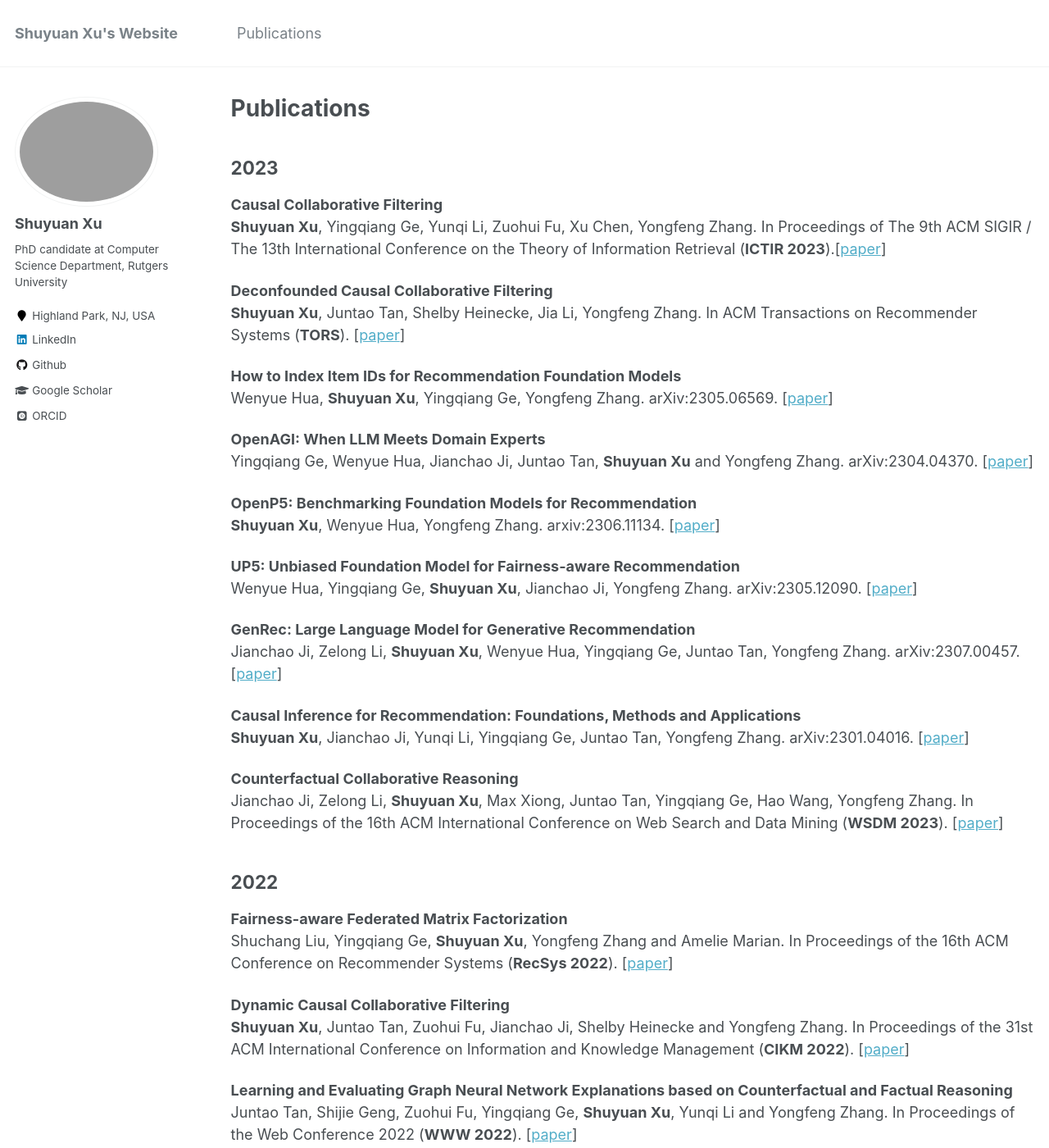
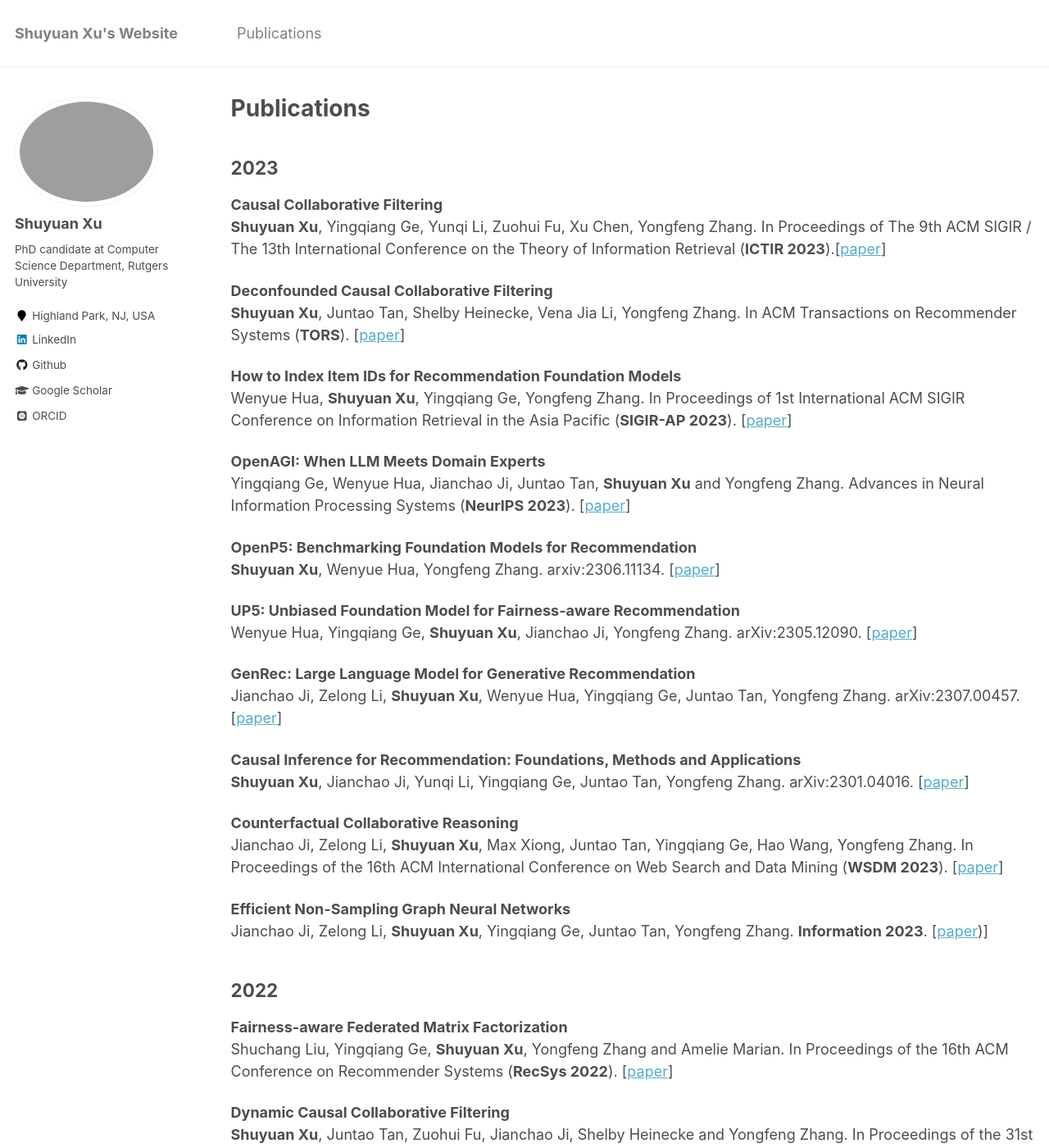
Before and after one commit to shuyuan-x/shuyuan-x.github.io, a Jekyll site: the page built from _pages/publications.md, in a window 1280 px wide and 1400 px high. Shown: the whole window at 82% size. Built offline with Jekyll 4.4.1, drawn with Linux system fonts in a browser that asks for light colours; some web fonts are replaced.

Commit message:
Update publications.md

```diff
--- a/_pages/publications.md
+++ b/_pages/publications.md
@@ -8,16 +8,16 @@ author_profile: true
 2023
 ---
 __Causal Collaborative Filtering__
-__Shuyuan Xu__, Yingqiang Ge, Yunqi Li, Zuohui Fu, Xu Chen, Yongfeng Zhang. In Proceedings of The 9th ACM SIGIR / The 13th International Conference on the Theory of Information Retrieval (__ICTIR 2023__).[[paper]()]
+__Shuyuan Xu__, Yingqiang Ge, Yunqi Li, Zuohui Fu, Xu Chen, Yongfeng Zhang. In Proceedings of The 9th ACM SIGIR / The 13th International Conference on the Theory of Information Retrieval (__ICTIR 2023__).[[paper](https://dl.acm.org/doi/abs/10.1145/3578337.3605122)]
 
 __Deconfounded Causal Collaborative Filtering__
-__Shuyuan Xu__, Juntao Tan, Shelby Heinecke, Jia Li, Yongfeng Zhang. In ACM Transactions on Recommender Systems (__TORS__). [[paper]()]
+__Shuyuan Xu__, Juntao Tan, Shelby Heinecke, Vena Jia Li, Yongfeng Zhang. In ACM Transactions on Recommender Systems (__TORS__). [[paper](https://dl.acm.org/doi/10.1145/3606035)]
 
 __How to Index Item IDs for Recommendation Foundation Models__
-Wenyue Hua, __Shuyuan Xu__, Yingqiang Ge, Yongfeng Zhang. arXiv:2305.06569. [[paper](https://arxiv.org/abs/2305.06569v2)]
+Wenyue Hua, __Shuyuan Xu__, Yingqiang Ge, Yongfeng Zhang. In Proceedings of 1st International ACM SIGIR Conference on Information Retrieval in the Asia Pacific (__SIGIR-AP 2023__). [[paper](https://arxiv.org/abs/2305.06569v2)]
 
 __OpenAGI: When LLM Meets Domain Experts__
-Yingqiang Ge, Wenyue Hua, Jianchao Ji, Juntao Tan, __Shuyuan Xu__ and Yongfeng Zhang. arXiv:2304.04370. [[paper](https://arxiv.org/abs/2304.04370)]
+Yingqiang Ge, Wenyue Hua, Jianchao Ji, Juntao Tan, __Shuyuan Xu__ and Yongfeng Zhang. Advances in Neural Information Processing Systems (__NeurIPS 2023__). [[paper](https://arxiv.org/abs/2304.04370)]
 
 __OpenP5: Benchmarking Foundation Models for Recommendation__
 __Shuyuan Xu__, Wenyue Hua, Yongfeng Zhang. arxiv:2306.11134. [[paper](https://arxiv.org/abs/2306.11134)]
@@ -34,6 +34,8 @@ __Shuyuan Xu__, Jianchao Ji, Yunqi Li, Yingqiang Ge, Juntao Tan, Yongfeng Zhang.
 __Counterfactual Collaborative Reasoning__
 Jianchao Ji, Zelong Li, __Shuyuan Xu__, Max Xiong, Juntao Tan, Yingqiang Ge, Hao Wang, Yongfeng Zhang. In Proceedings of the 16th ACM International Conference on Web Search and Data Mining (__WSDM 2023__). [[paper](https://dl.acm.org/doi/abs/10.1145/3539597.3570464)]
 
+__Efficient Non-Sampling Graph Neural Networks__
+Jianchao Ji, Zelong Li, __Shuyuan Xu__, Yingqiang Ge, Juntao Tan, Yongfeng Zhang. __Information 2023__. [[paper](https://www.mdpi.com/2078-2489/14/8/424))]
 
 2022
 ---
```
